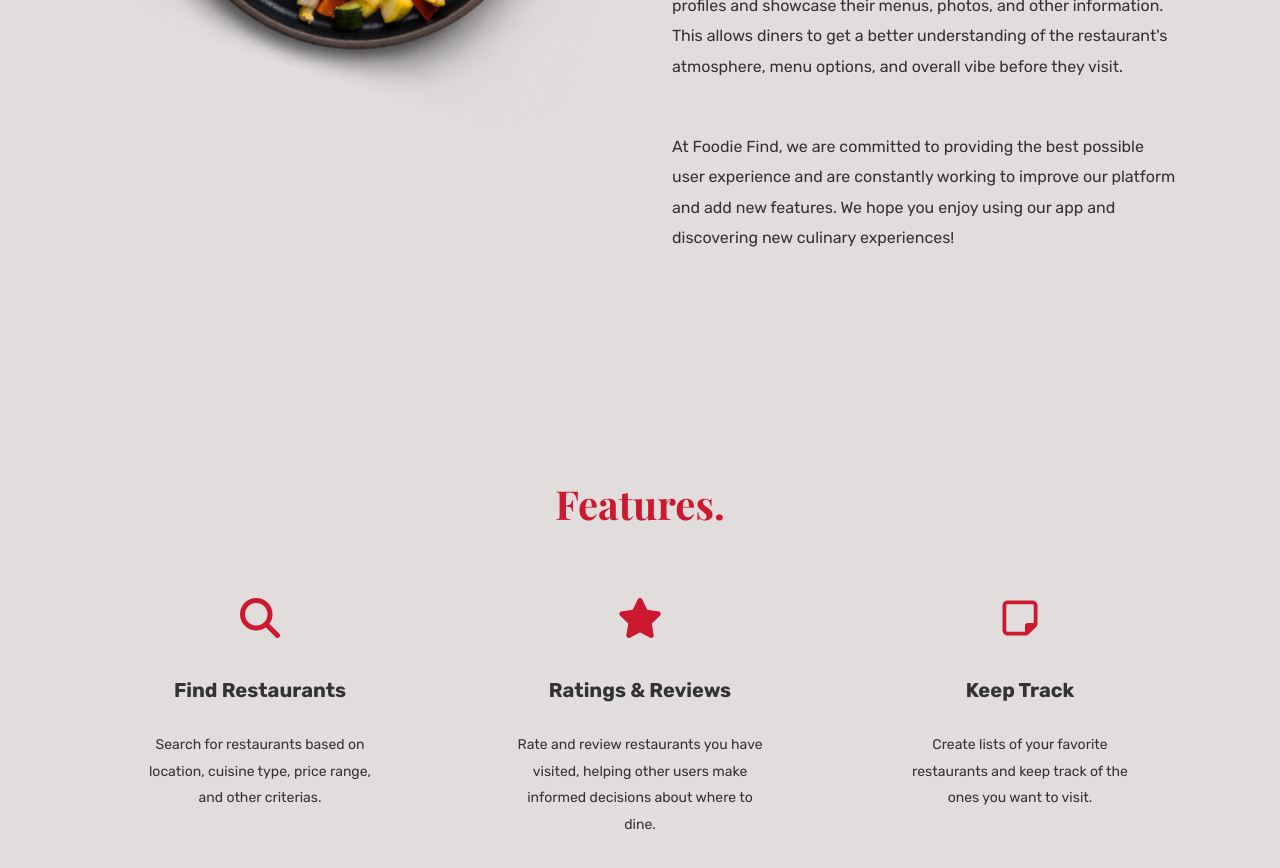
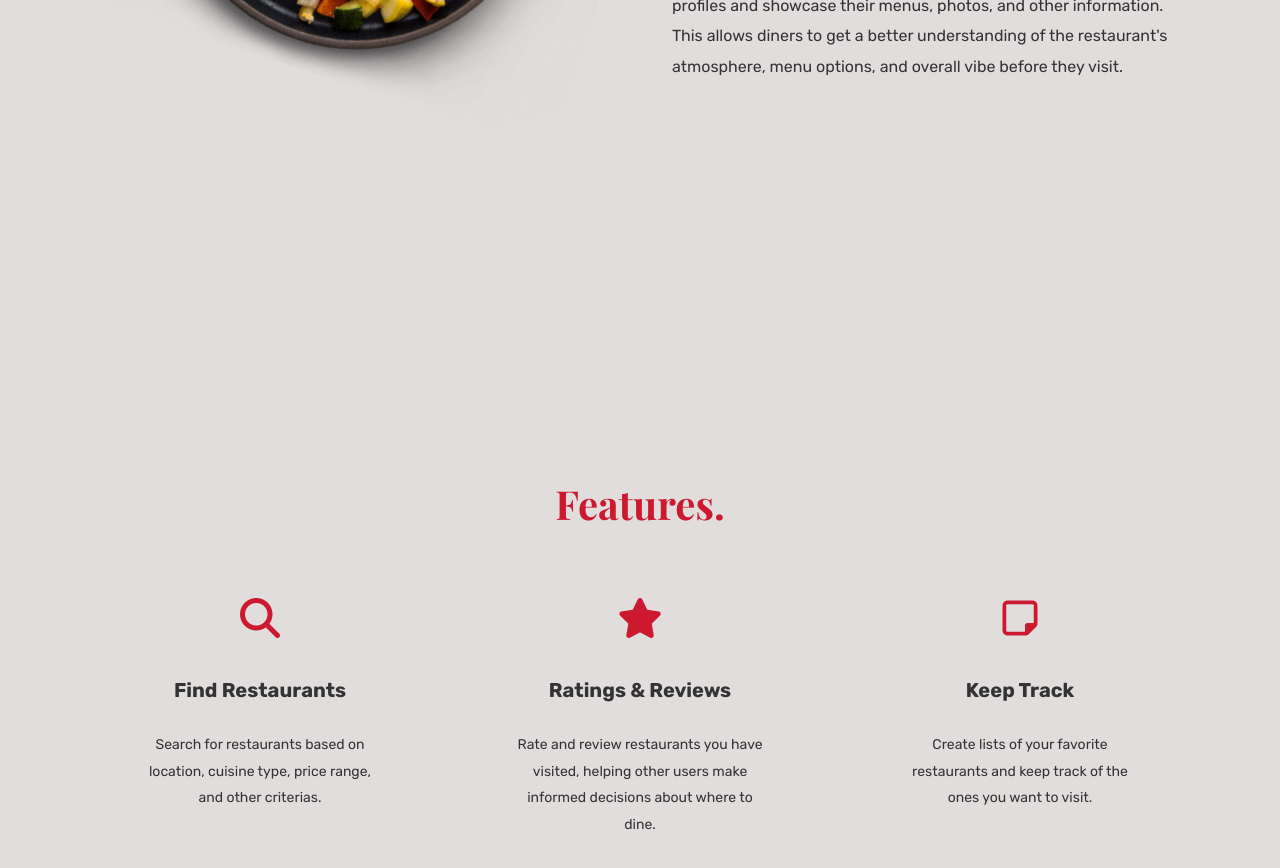
Before and after one commit to Annastacia-dev/foodiefind, a React (Create React App) app in the folder client/: page / in a window 1280 px wide. Shown: the part 1300-2168 px from the top of the page. Built offline with nearby package versions, Linux system fonts and the light colour scheme; a web font is replaced by a local one.

Commit message:
remove the last about paragraph

```diff
--- a/client/src/components/landingpage/About.js
+++ b/client/src/components/landingpage/About.js
@@ -24,9 +24,6 @@ const About = () => {
               <p className="about-text">
               In addition to helping users find the perfect restaurant for any occasion, we also provide a platform for restaurants to create profiles and showcase their menus, photos, and other information. This allows diners to get a better understanding of the restaurant's atmosphere, menu options, and overall vibe before they visit.
               </p>
-              <p className="about-text">
-              At Foodie Find, we are committed to providing the best possible user experience and are constantly working to improve our platform and add new features. We hope you enjoy using our app and discovering new culinary experiences!
-              </p>
             </div>
           </Col>
         </Row>
```
